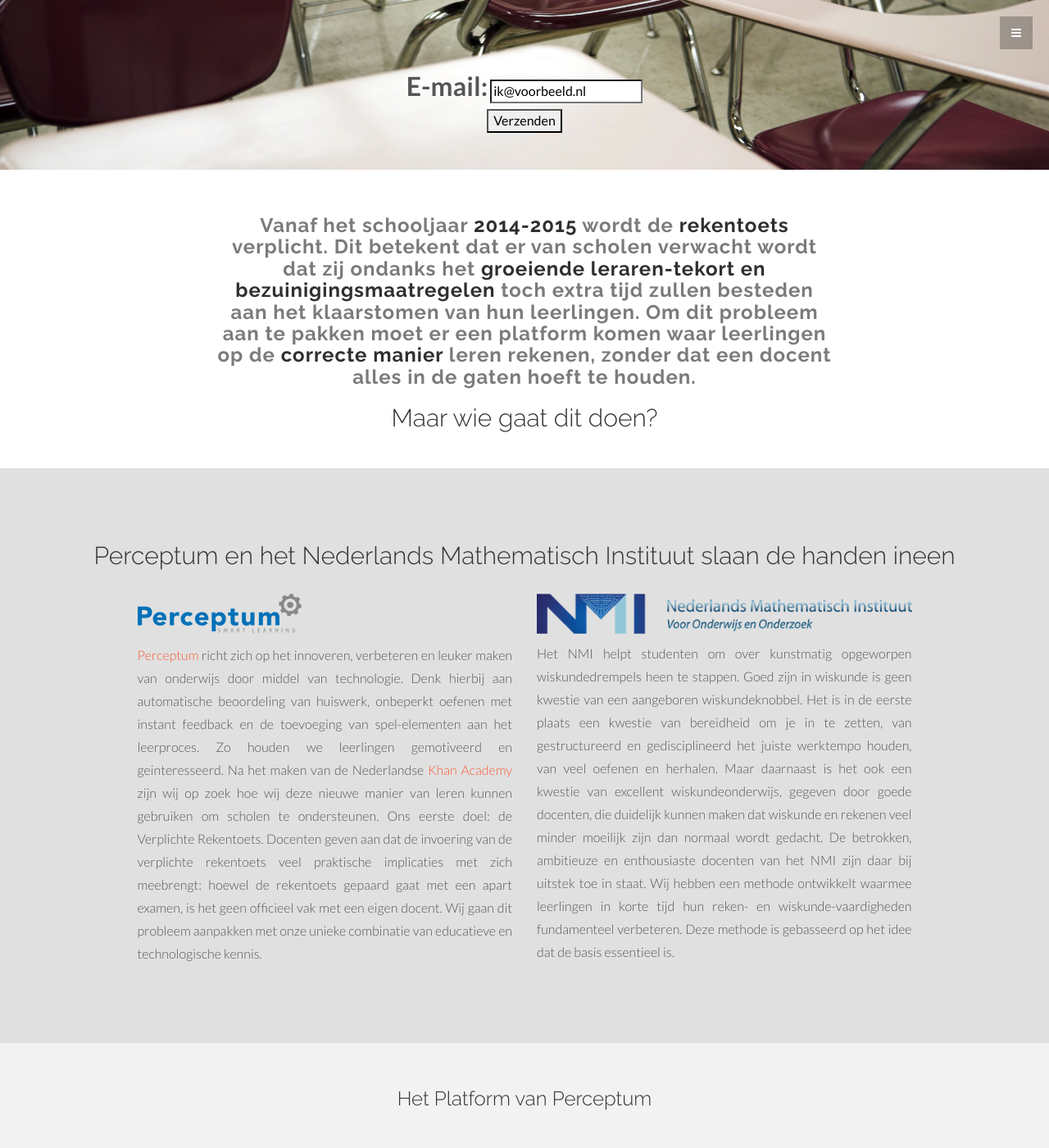
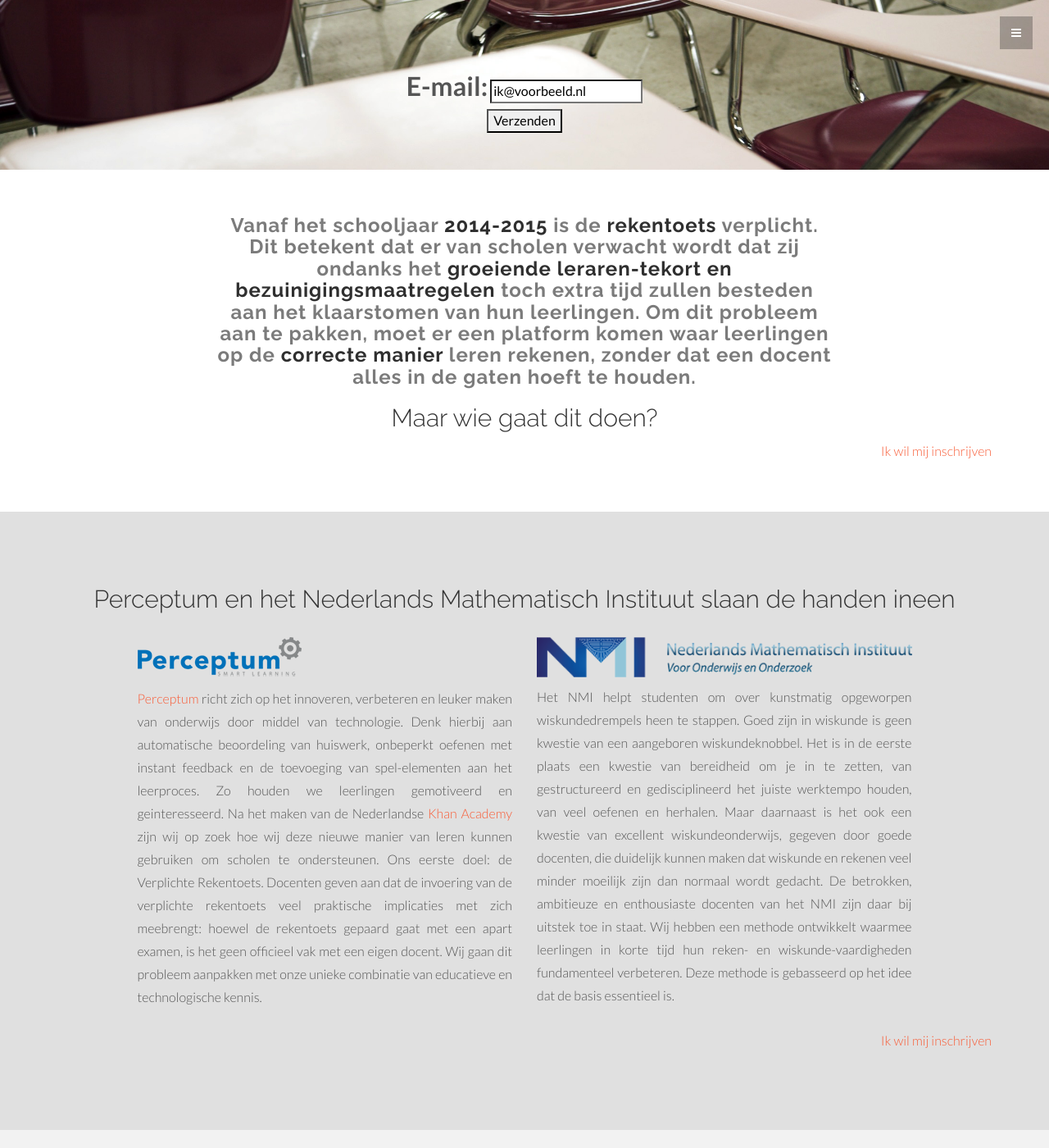
Before and after one commit to perceptum-github-transfer/verplichterekentoets, a Jekyll site: the page index.html, which Jekyll copies as it is, in a window 1280 px wide and 1400 px high, scrolled down 383 px. Shown: the whole window at 82% size. Built offline with Jekyll 4.4.1, drawn with Linux system fonts in a browser that asks for light colours; some web fonts are replaced; Markdown is read by kramdown in place of the engine named in the settings; some of the changed text lies outside the part shown.

Commit message:
Some more minor textual changes

```diff
--- a/index.html
+++ b/index.html
@@ -133,11 +133,12 @@
 		<div class="container">
 			<div class="row">
 				<div class="col-lg-8 col-lg-offset-2">
-				<h3>Vanaf het schooljaar <bold>2014-2015</bold> wordt de <bold>rekentoets</bold> verplicht. Dit betekent dat er van scholen verwacht wordt dat zij ondanks het <bold>groeiende leraren-tekort en bezuinigingsmaatregelen</bold> toch extra tijd zullen besteden aan het klaarstomen van hun leerlingen. Om dit probleem aan te pakken moet er een platform komen waar leerlingen op de <bold>correcte manier</bold> leren rekenen, zonder dat een docent alles in de gaten hoeft te houden.
+					<h3>Vanaf het schooljaar <bold>2014-2015</bold> is de <bold>rekentoets</bold> verplicht. Dit betekent dat er van scholen verwacht wordt dat zij ondanks het <bold>groeiende leraren-tekort en bezuinigingsmaatregelen</bold> toch extra tijd zullen besteden aan het klaarstomen van hun leerlingen. Om dit probleem aan te pakken, moet er een platform komen waar leerlingen op de <bold>correcte manier</bold> leren rekenen, zonder dat een docent alles in de gaten hoeft te houden.
 				</h3>
 				<h2>Maar wie gaat dit doen? </h2>
 				</div>
 			</div>
+			<p align="right"> <a href="#about" class="smoothScroll"> Ik wil mij inschrijven</a></p>
 		</div><!-- /container -->
 	</div><!-- /w -->
 
@@ -164,7 +165,7 @@
 				<div class="col-lg-1"></div>
 
 			</div>
-
+			<p align="right"> <a href="#about" class="smoothScroll"> Ik wil mij inschrijven</a></p>
 		</div>
 
 	</div><!-- /dg -->
@@ -223,6 +224,7 @@
 				</div>
 			</div>
 			<h3>Meer informatie over Perceptum? <a href="http://www.perceptum.nl" target="_blank">Klik Hier</a></h3>
+			<p align="right"> <a href="#about" class="smoothScroll"> Ik wil mij inschrijven</a></p>
 		</div><!-- /container -->
 	</div><!-- /g -->
 
@@ -284,6 +286,7 @@
 			<h3>Meer informatie over het NMI? <a href="http://www.nlmath.nl" target="_blank">Klik Hier</a></h3>
 
 			</div>
+			<p align="right"> <a href="#about" class="smoothScroll"> Ik wil mij inschrijven</a></p>
 		</div><!-- /container -->
 	</div><!-- /portfoliowrap -->
 
@@ -294,7 +297,7 @@
 				<div class="col-lg-8 col-lg-offset-2">
 				<h3>
 				<p>Hou het <bold>overzicht</bold> over alle leerlingen. Laat leerlingen <bold>rekenen</bold> in plaats van leren hoe zij een toets moeten maken.
-				<bold>Maximale</bold> inzet van de leerlingen met <bold>minimale moeite</bold> voor de leraar
+				<bold>Maximale inzet</bold> van de leerlingen met <bold>minimale moeite</bold> voor de leraar
 				</h3>
 				</div>
 			</div>
```
